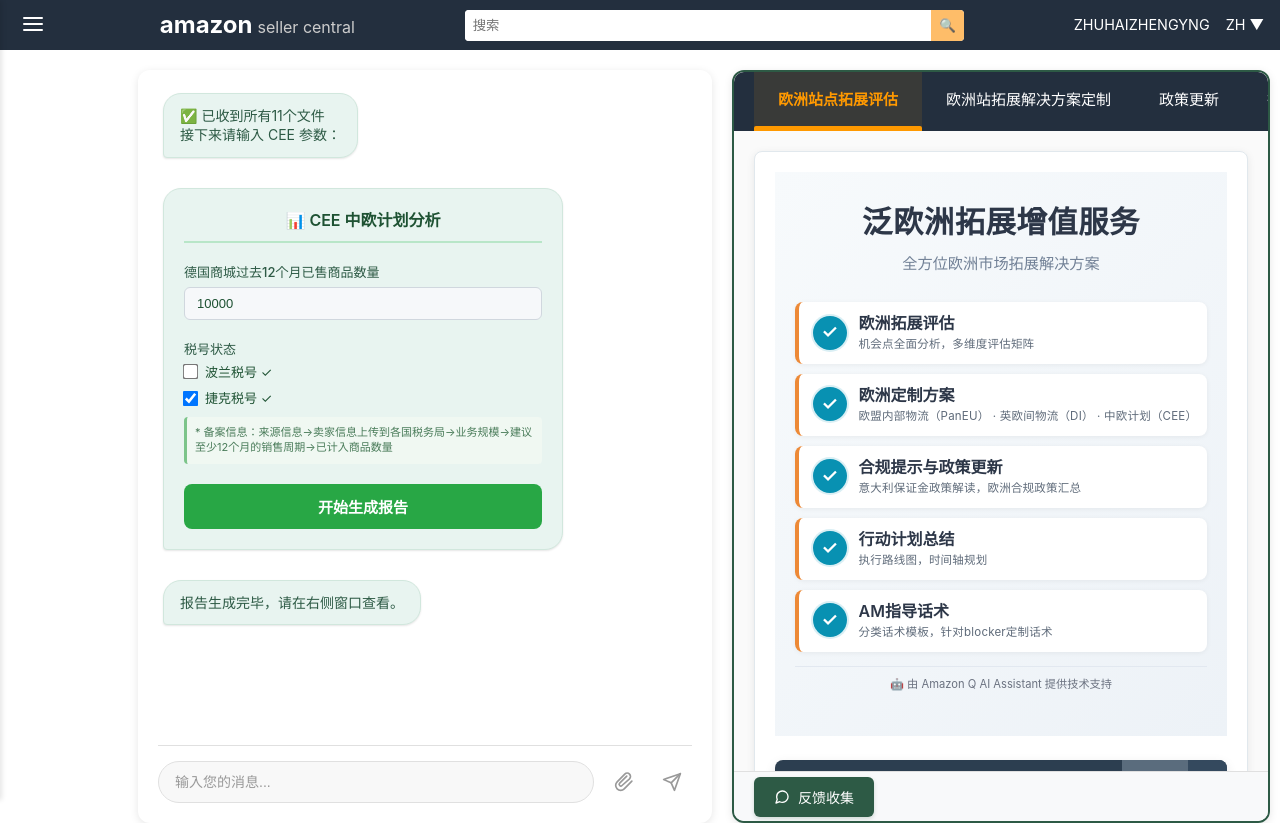
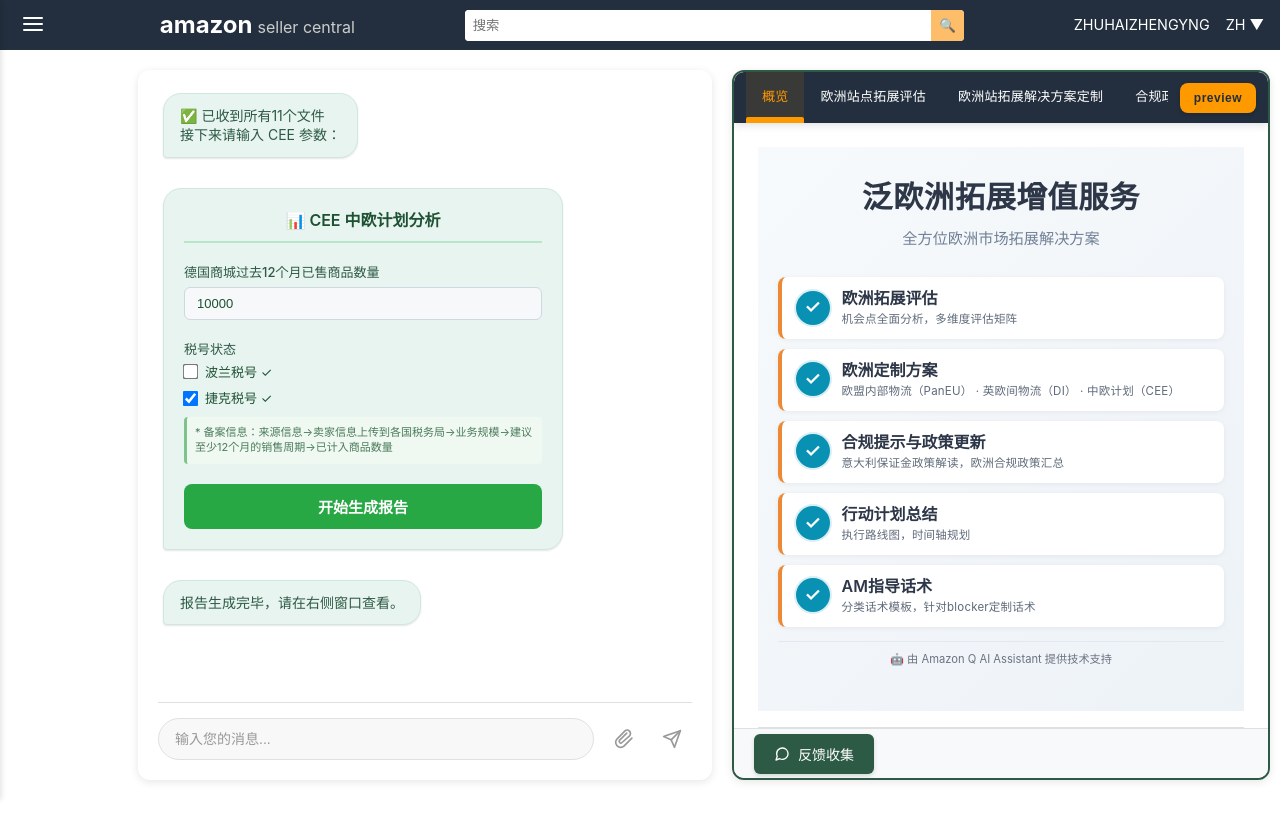
Before and after one commit to MaxLiu22/ecom-report-agent, a Vue app in the folder chat-agent-app/: page /yesterday in a window 1280 px wide. Built offline with nearby package versions, Linux system fonts and the light colour scheme.

Commit message:
历史记录，调用新模版

```diff
--- a/chat-agent-app/src/views/Yesterday.vue
+++ b/chat-agent-app/src/views/Yesterday.vue
@@ -1,9 +1,11 @@
 <script setup>
 import { ref, nextTick, onMounted } from 'vue';
-import ReportFrame from './ReportFrame.vue';
+import ReportTab from '@/components/Reports/ReportTab.vue';
 
 const message = ref('');
 const messageContainer = ref(null);
+// 控制 ReportTab 显示全部标签页
+const reportGenerated = ref(false);
 
 // 反馈表单数据
 const showFeedbackForm = ref(false);
@@ -61,6 +63,8 @@ const submitFeedbackForm = () => {
 // 组件挂载后滚动到底部
 onMounted(() => {
   scrollToBottom();
+  // 挂载后立即展示全部标签页（模拟报告已生成）
+  reportGenerated.value = true;
 
   // 监听DOM变化，自动滚动到底部
   if (messageContainer.value) {
@@ -317,7 +321,7 @@ onMounted(() => {
         </div>
 
         <div class="report-area">
-          <ReportFrame />
+          <ReportTab :reportGenerated="reportGenerated" />
         </div>
         <!-- 按键区域 -->
         <div class="button-area">
@@ -679,12 +683,38 @@ onMounted(() => {
 }
 
 .report-area {
+  /* 固定区域：填满除按钮区外的空间，内部再滚动 */
+  position: relative;
+  flex: 1 1 auto;
   display: flex;
   flex-direction: column;
-  flex: 1;
-  overflow: hidden;
+  width: 100%;
   min-height: 0;
+  overflow: hidden; /* 自身不滚动，交由内部 tab-content 滚动 */
+}
+
+/* 让内部的 ReportTab 框架绝对填充，避免高度被内容撑开 */
+.report-area :deep(.report-frame) {
+  position: absolute;
+  inset: 0;
+  display: flex;
+  flex-direction: column;
+  height: 100%;
   width: 100%;
+  overflow: hidden; /* 防止双重滚动 */
+}
+
+/* 仅内容区滚动 */
+.report-area :deep(.tab-content) {
+  flex: 1 1 auto;
+  overflow-y: auto;
+  overflow-x: hidden;
+  min-height: 0;
+}
+
+/* 去掉可能的双层滚动条影响 */
+.report-area :deep(.content-panel) {
+  box-sizing: border-box;
 }
 
 /* 报告区域滚动条样式 */
```
